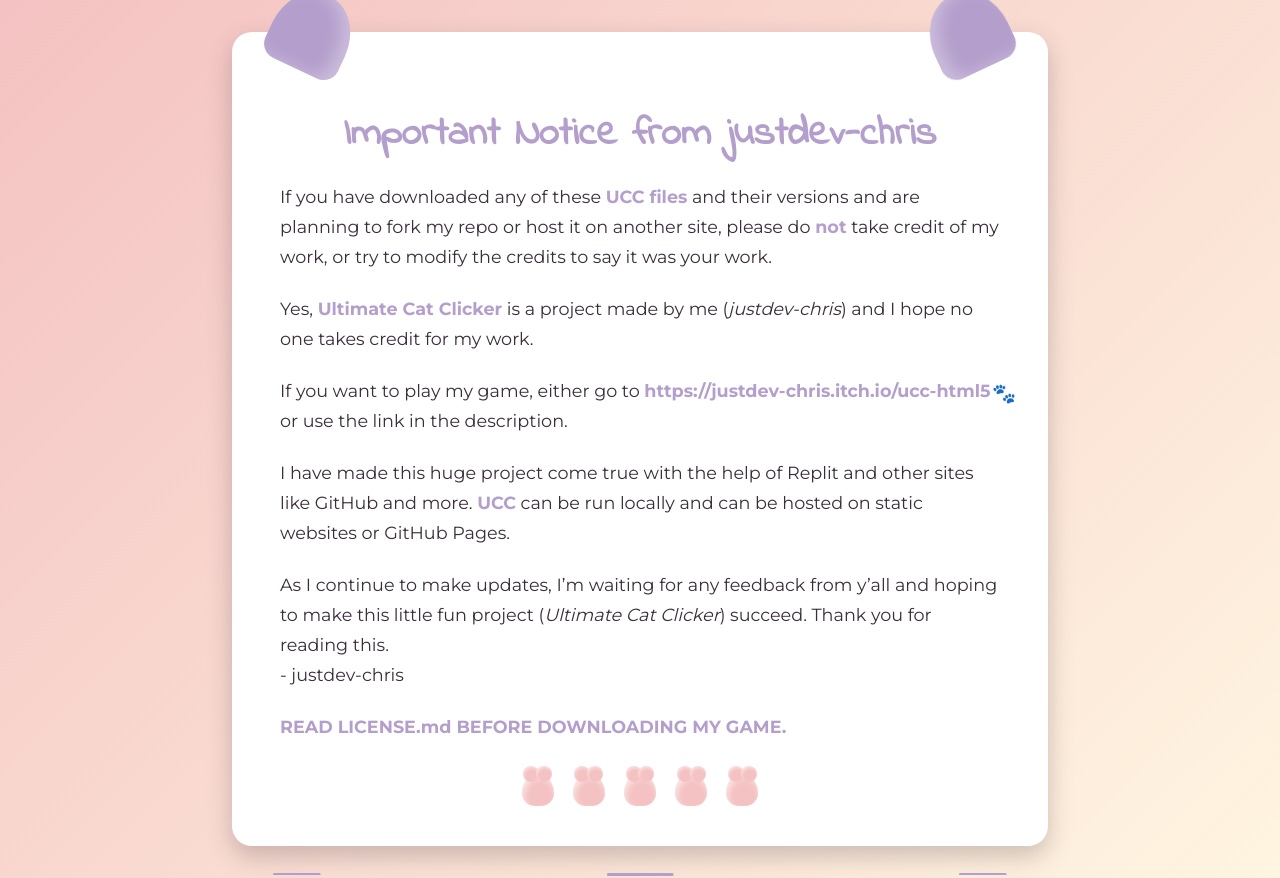
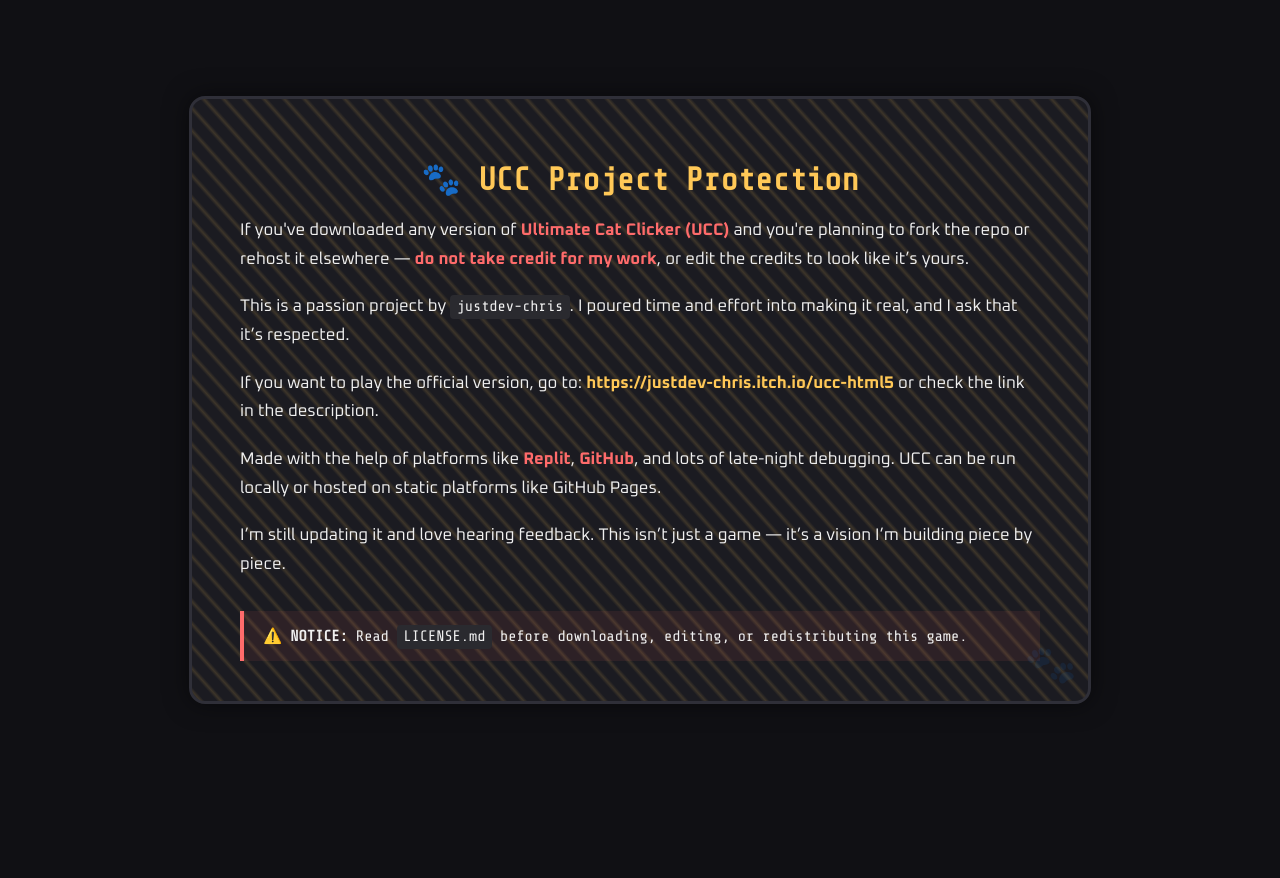
Before and after one commit to justdev-chris/Ultimate-Cat-Clicker, a plain HTML site: page index.html in a window 1280 px wide. After the commit the page ends 800 px from the top, so only its background shows below. Drawn offline with nearby package versions, Linux system fonts and the light colour scheme.

Commit message:
Update index.html

```diff
--- a/index.html
+++ b/index.html
@@ -2,178 +2,135 @@
 <html lang="en">
 <head>
   <meta charset="UTF-8" />
-<meta name="viewport" content="width=device-width, initial-scale=1" />
-<title>Ultimate Cat Clicker — Important Notice</title>
+  <meta name="viewport" content="width=device-width, initial-scale=1.0"/>
+  <title>UCC Warning — Cat Protected</title>
   <style>
-  @import url('https://fonts.googleapis.com/css2?family=Indie+Flower&family=Montserrat:wght@400;700&display=swap');
+    @import url('https://fonts.googleapis.com/css2?family=Share+Tech+Mono&family=Oxanium:wght@400;700&display=swap');
 
     :root {
-    --cat-pink: #f4c2c2;
-    --cat-purple: #b49fcc;
-    --cat-cream: #fff5e1;
-    --cat-dark: #3a2e3b;
-    --cat-gray: #7a7480;
-    --paw-size: 2rem;
-    --whisker-length: 3rem;
+      --bg: #101014;
+      --fg: #f0f0f0;
+      --accent: #ffc857;
+      --danger: #ff6b6b;
+      --card: #1b1b21;
+      --edge: #2f2f38;
+      --scratch: rgba(255, 200, 87, 0.15);
     }
 
     body {
-    background: linear-gradient(135deg, var(--cat-pink) 0%, var(--cat-cream) 100%);
-    font-family: 'Montserrat', sans-serif;
-    color: var(--cat-dark);
       margin: 0;
-    padding: 2rem;
+      padding: 0;
+      background-color: var(--bg);
+      color: var(--fg);
+      font-family: 'Oxanium', sans-serif;
       display: flex;
       justify-content: center;
       align-items: center;
       min-height: 100vh;
     }
 
-  .notice-container {
-    background: white;
-    max-width: 720px;
-    border-radius: 20px;
-    box-shadow: 0 10px 25px rgba(58, 46, 59, 0.25);
+    .panel {
+      position: relative;
+      background-color: var(--card);
       padding: 2.5rem 3rem;
-    position: relative;
+      border-radius: 16px;
+      box-shadow: 0 0 25px rgba(0,0,0,0.5);
+      max-width: 800px;
+      width: 90%;
+      border: 3px solid var(--edge);
+      overflow: hidden;
     }
 
-  /* Cat ears top */
-  .notice-container::before,
-  .notice-container::after {
+    .panel::before {
       content: '';
       position: absolute;
-    top: -40px;
-    width: 80px;
-    height: 80px;
-    background: var(--cat-purple);
-    border-radius: 50% 50% 20% 20% / 60% 60% 20% 20%;
-    transform: rotate(25deg);
-    box-shadow: inset -10px 0 15px rgba(255 255 255 / 0.3);
-  }
-  .notice-container::after {
-    left: auto;
-    right: 40px;
-    transform: rotate(-25deg);
-    box-shadow: inset 10px 0 15px rgba(255 255 255 / 0.3);
-  }
-  .notice-container::before {
-    left: 40px;
+      top: -50px;
+      left: -50px;
+      width: 200%;
+      height: 200%;
+      background-image: repeating-linear-gradient(45deg, var(--scratch) 0px, transparent 3px, transparent 12px, var(--scratch) 15px);
+      transform: rotate(3deg);
+      pointer-events: none;
     }
 
-  h1 {
-    font-family: 'Indie Flower', cursive;
-    font-size: 2.5rem;
+    .panel h1 {
+      font-family: 'Share Tech Mono', monospace;
+      font-size: 2rem;
+      color: var(--accent);
+      text-align: center;
       margin-bottom: 1rem;
-    text-align: center;
-    color: var(--cat-purple);
+      position: relative;
+      z-index: 2;
     }
 
-  p {
-    font-size: 1.1rem;
+    .panel p {
+      font-size: 1.05rem;
       line-height: 1.7;
-    margin-bottom: 1.4rem;
+      margin: 1.2rem 0;
+      position: relative;
+      z-index: 2;
     }
 
-  p strong {
-    color: var(--cat-purple);
-    font-weight: 700;
+    .panel p strong {
+      color: var(--danger);
+    }
+
+    .panel code {
+      background: #2a2a2f;
+      padding: 0.2rem 0.4rem;
+      border-radius: 4px;
+      font-family: 'Share Tech Mono', monospace;
+      font-size: 0.95rem;
+    }
+
+    .paw-stamp {
+      position: absolute;
+      bottom: 10px;
+      right: 12px;
+      font-size: 2.5rem;
+      opacity: 0.12;
+      transform: rotate(-10deg);
+      pointer-events: none;
     }
 
     a {
-    color: var(--cat-purple);
+      color: var(--accent);
       font-weight: 600;
       text-decoration: none;
-    position: relative;
     }
 
-  a::after {
-    content: '🐾';
-    position: absolute;
-    right: -1.6rem;
-    top: 0;
-    font-size: 1.2rem;
-    animation: paw-wave 2s infinite ease-in-out alternate;
-  }
-
-  @keyframes paw-wave {
-    0% { transform: translateY(0); }
-    100% { transform: translateY(-6px); }
-  }
-
-  .paw-container {
-    display: flex;
-    justify-content: center;
+    .notice {
+      border-left: 4px solid var(--danger);
+      background: rgba(255, 107, 107, 0.08);
+      padding: 1rem 1.2rem;
+      font-family: 'Share Tech Mono', monospace;
+      font-size: 0.95rem;
       margin-top: 2rem;
-    gap: 1.2rem;
-  }
-  .paw {
-    width: var(--paw-size);
-    height: var(--paw-size);
-    background: var(--cat-pink);
-    border-radius: 50% 50% 40% 40% / 60% 60% 40% 40%;
       position: relative;
-    box-shadow: inset 2px 4px 6px rgba(255 255 255 / 0.6);
-  }
-  .paw::before, .paw::after {
-    content: '';
-    position: absolute;
-    background: var(--cat-pink);
-    width: 50%;
-    height: 50%;
-    border-radius: 50%;
-    top: -25%;
-    box-shadow: inset 1px 2px 3px rgba(255 255 255 / 0.5);
-  }
-  .paw::before {
-    left: 5%;
-  }
-  .paw::after {
-    right: 5%;
-  }
-
-  /* Whiskers under container */
-  .whiskers {
-    position: absolute;
-    bottom: -30px;
-    left: 50%;
-    transform: translateX(-50%);
-    width: 90%;
-    display: flex;
-    justify-content: space-between;
-  }
-  .whisker {
-    border-top: 2px solid var(--cat-purple);
-    width: var(--whisker-length);
-    border-radius: 10px;
-  }
-  .whisker.middle {
-    width: calc(var(--whisker-length) * 1.4);
-    border-top-width: 3px;
+      z-index: 2;
     }
   </style>
 </head>
 <body>
-  <section class="notice-container" role="alert">
-    <h1>Important Notice from justdev-chris</h1>
-    <p>If you have downloaded any of these <strong>UCC files</strong> and their versions and are planning to fork my repo or host it on another site, please do <strong>not</strong> take credit of my work, or try to modify the credits to say it was your work.</p>
-    <p>Yes, <strong>Ultimate Cat Clicker</strong> is a project made by me (<em>justdev-chris</em>) and I hope no one takes credit for my work.</p>
-    <p>If you want to play my game, either go to <a href="https://justdev-chris.itch.io/ucc-html5" target="_blank" rel="noopener noreferrer">https://justdev-chris.itch.io/ucc-html5</a> or use the link in the description.</p>
-    <p>I have made this huge project come true with the help of Replit and other sites like GitHub and more. <strong>UCC</strong> can be run locally and can be hosted on static websites or GitHub Pages.</p>
-    <p>As I continue to make updates, I’m waiting for any feedback from y’all and hoping to make this little fun project (<em>Ultimate Cat Clicker</em>) succeed. Thank you for reading this. <br />- justdev-chris</p>
-    <p><strong>READ LICENSE.md BEFORE DOWNLOADING MY GAME.</strong></p>
-    <div class="paw-container" aria-hidden="true">
-      <div class="paw"></div>
-      <div class="paw"></div>
-      <div class="paw"></div>
-      <div class="paw"></div>
-      <div class="paw"></div>
+  <div class="panel">
+    <h1>🐾 UCC Project Protection</h1>
+
+    <p>If you've downloaded any version of <strong>Ultimate Cat Clicker (UCC)</strong> and you're planning to fork the repo or rehost it elsewhere — <strong>do not take credit for my work</strong>, or edit the credits to look like it’s yours.</p>
+
+    <p>This is a passion project by <code>justdev-chris</code>. I poured time and effort into making it real, and I ask that it’s respected.</p>
+
+    <p>If you want to play the official version, go to:
+      <a href="https://justdev-chris.itch.io/ucc-html5" target="_blank">https://justdev-chris.itch.io/ucc-html5</a> or check the link in the description.</p>
+
+    <p>Made with the help of platforms like <strong>Replit</strong>, <strong>GitHub</strong>, and lots of late-night debugging. UCC can be run locally or hosted on static platforms like GitHub Pages.</p>
+
+    <p>I’m still updating it and love hearing feedback. This isn’t just a game — it’s a vision I’m building piece by piece.</p>
+
+    <div class="notice">
+      ⚠️ <strong>NOTICE:</strong> Read <code>LICENSE.md</code> before downloading, editing, or redistributing this game.
     </div>
-    <div class="whiskers" aria-hidden="true">
-      <div class="whisker"></div>
-      <div class="whisker middle"></div>
-      <div class="whisker"></div>
+
+    <div class="paw-stamp">🐾</div>
   </div>
-  </section>
 </body>
 </html>
```
Lines whose indentation alone changed are shown as unchanged.
